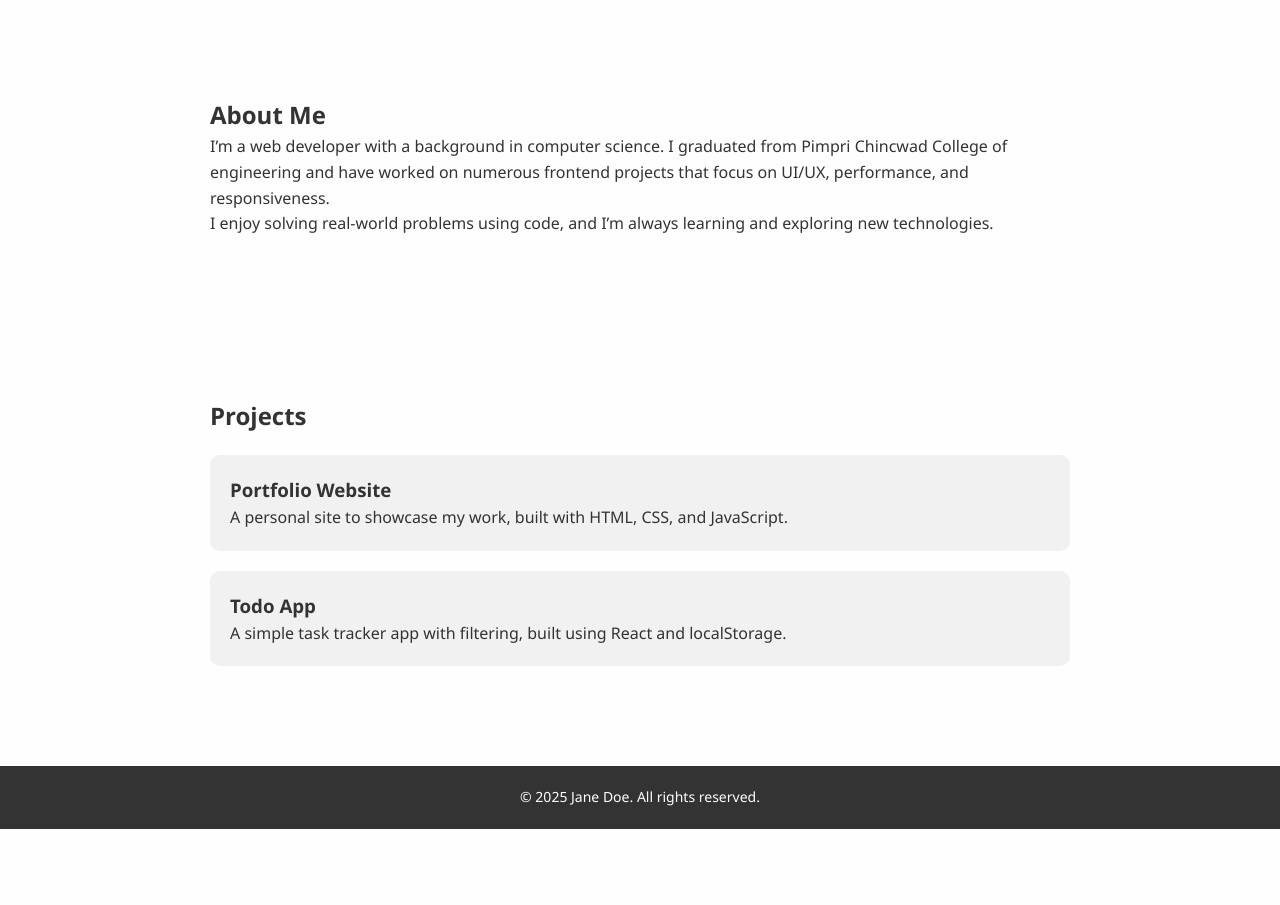
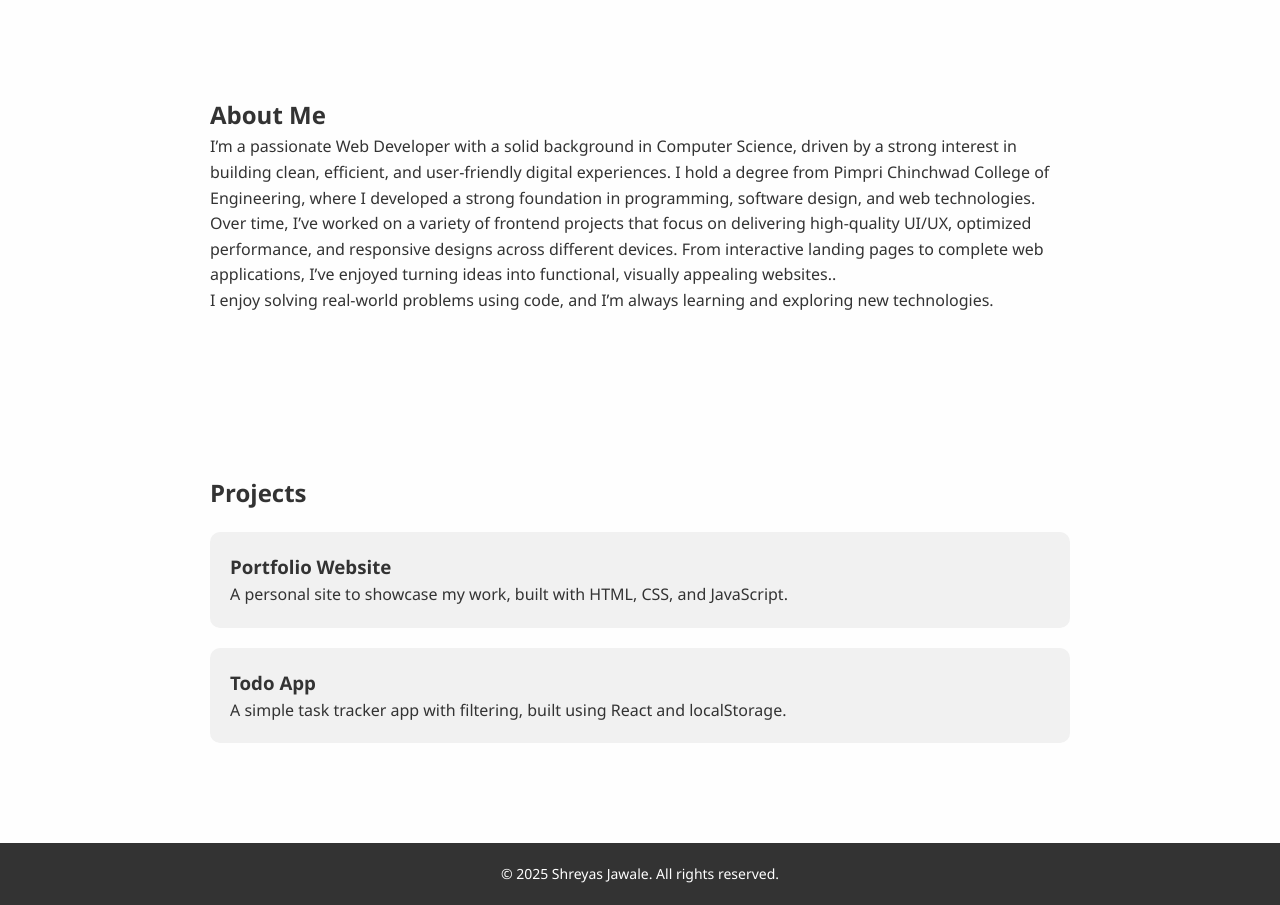
Before and after one commit to shreyas864/PRODIGY_WD_04, a plain HTML site: page index.html in a window 1280 px wide. Shown: the part 460-1365 px from the top of the page. Before the commit the page ends 1289 px from the top, so only its background shows below. Drawn offline with Linux system fonts and the light colour scheme.

Commit message:
Update index.html

```diff
--- a/index.html
+++ b/index.html
@@ -36,7 +36,9 @@
   <section id="about" class="section about">
     <div class="content">
       <h2>About Me</h2>
-      <p>I’m a web developer with a background in computer science. I graduated from Pimpri Chincwad College of engineering and have worked on numerous frontend projects that focus on UI/UX, performance, and responsiveness.</p>
+      <p>I’m a passionate Web Developer with a solid background in Computer Science, driven by a strong interest in building clean, efficient, and user-friendly digital experiences. I hold a degree from Pimpri Chinchwad College of Engineering, where I developed a strong foundation in programming, software design, and web technologies.
+
+Over time, I’ve worked on a variety of frontend projects that focus on delivering high-quality UI/UX, optimized performance, and responsive designs across different devices. From interactive landing pages to complete web applications, I’ve enjoyed turning ideas into functional, visually appealing websites..</p>
       <p>I enjoy solving real-world problems using code, and I’m always learning and exploring new technologies.</p>
     </div>
   </section>
@@ -58,7 +60,7 @@
   </section>
 
   <footer>
-    <p>© 2025 Jane Doe. All rights reserved.</p>
+    <p>© 2025 Shreyas Jawale. All rights reserved.</p>
   </footer>
 
   <script src="script.js"></script>
```
